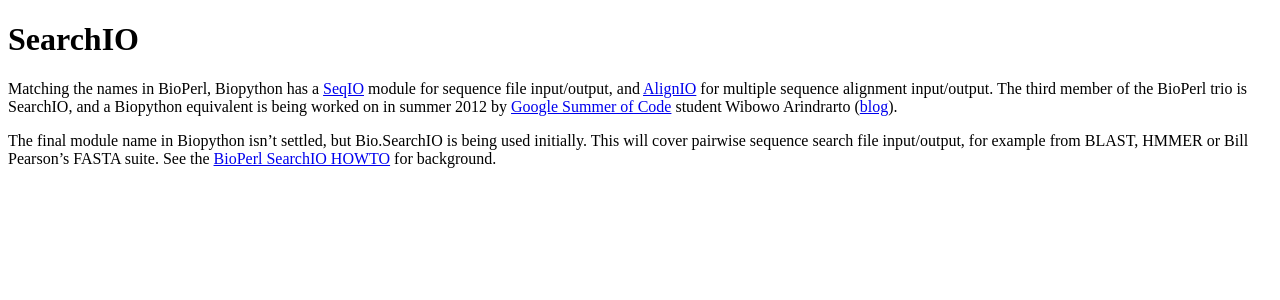
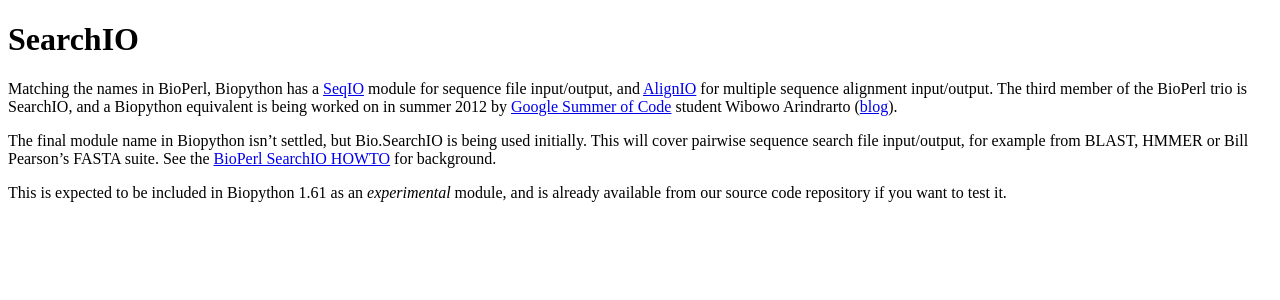
Before and after one commit to biopython/biopython.github.io, a Jekyll site: the page built from wiki/SearchIO.md, in a window 1280 px wide. Shown: the top 300 px of the page. Built offline with Jekyll 4.4.1, drawn with Linux system fonts in a browser that asks for light colours.

Commit message:
Change to wiki page

```diff
--- a/wiki/SearchIO.md
+++ b/wiki/SearchIO.md
@@ -17,3 +17,7 @@ being used initially. This will cover pairwise sequence search file
 input/output, for example from BLAST, HMMER or Bill Pearson's FASTA
 suite. See the [BioPerl SearchIO
 HOWTO](http://www.bioperl.org/wiki/HOWTO:SearchIO) for background.
+
+This is expected to be included in Biopython 1.61 as an *experimental*
+module, and is already available from our source code repository if you
+want to test it.
```
Also changed, not shown: 1 other file.
